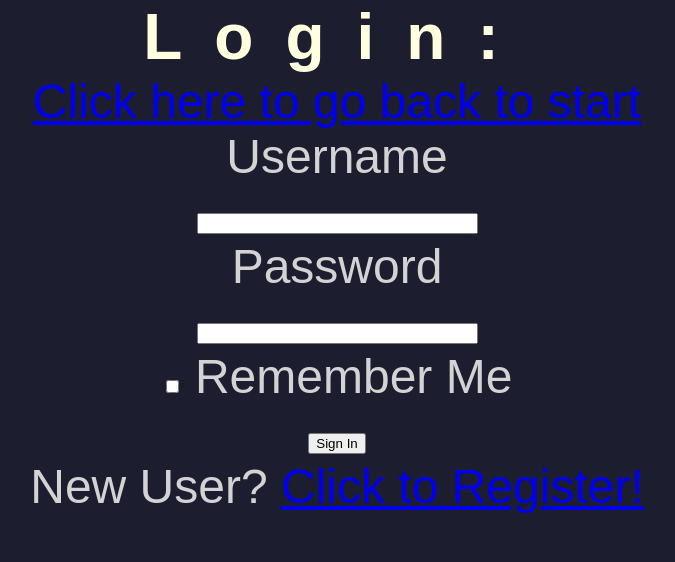
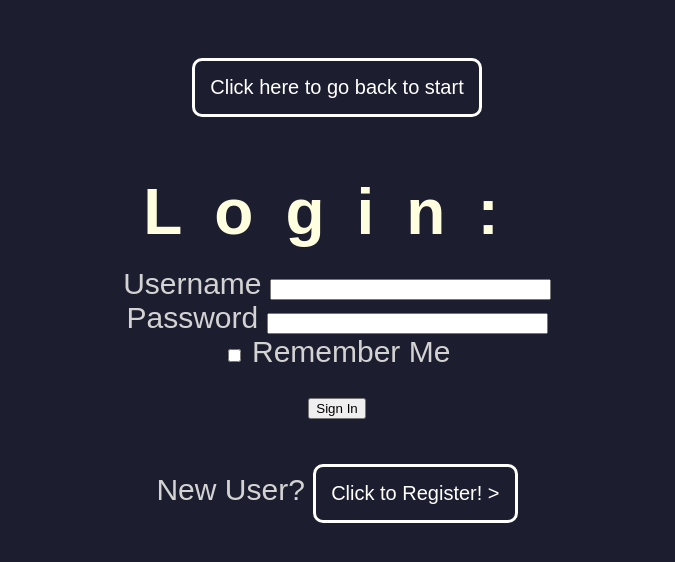
Before and after one commit to 22716248/Agile-Web-Dev-Proj-1, a Flask app: page /login in a window 1280 px wide. Shown: the top 562 px of the page, without its empty margins (303-978 px from the left). Run offline with Flask 2, Linux system fonts and the light colour scheme.

Commit message:
HTML/CSS Styling for Login

```diff
--- a/app/static/style.css
+++ b/app/static/style.css
@@ -42,6 +42,10 @@ body::-webkit-scrollbar { /* hides scrollbar Chrome */
 
 .centered {
   text-align: center;
+}
+
+.support-text {
+  font-size: 30px;
 }
 
 h1 {
--- a/app/templates/login.html
+++ b/app/templates/login.html
@@ -5,30 +5,34 @@
         <link rel="stylesheet" href="{{url_for('static', filename='style.css')}}">
         <title> Login Page </title>
         <meta name="viewport" content="width=device-width, initial-scale=1.0">
+
     </head>
     <body style="background: rgb(28,29,47);">
         <div class="container">
-            <h1> Login: </h1>
-            <p> <a href="/">Click here to go back to start</a></p>
+            <p style="margin-top: 50px;"> <a href="/"><button class="buttons">Click here to go back to start</button></a></p> <br>
+
+            <br> <br>
+
+            <h1> Login: </h1> <br>
             <form action="" method="post" novalidate>
                 {{ form.hidden_tag() }}
-                <p>
-                    {{ form.username.label }}<br>
-                    {{ form.username(size=32) }}<br>
+                <p class="support-text">
+                    {{ form.username.label }}
+                    {{ form.username(size=32) }}
                     {% for error in form.username.errors %}
                     <span style="color: red;">[{{ error }}]</span>
                     {% endfor %}
                 </p>
-                <p>
-                    {{ form.password.label }}<br>
-                    {{ form.password(size=32) }}<br>
+                <p class="support-text">
+                    {{ form.password.label }}
+                    {{ form.password(size=32) }}
                     {% for error in form.password.errors %}
                     <span style="color: red;">[{{ error }}]</span>
                     {% endfor %}
                 </p>
-                <p>{{ form.remember_me() }} {{ form.remember_me.label }}</p>
-                <p>{{ form.submit() }}</p>
-                <p>New User? <a href="{{ url_for('register') }}">Click to Register!</a></p>
+                <p class="support-text">{{ form.remember_me() }} {{ form.remember_me.label }}</p>
+                <p>{{ form.submit() }}</p> <br> <br>
+                <p class="support-text">New User? <a href="{{ url_for('register') }}"><button class="buttons">Click to Register! ></button></a></p>
                 {% with messages = get_flashed_messages() %}
                 {% if messages %}
                 <ul>
```
